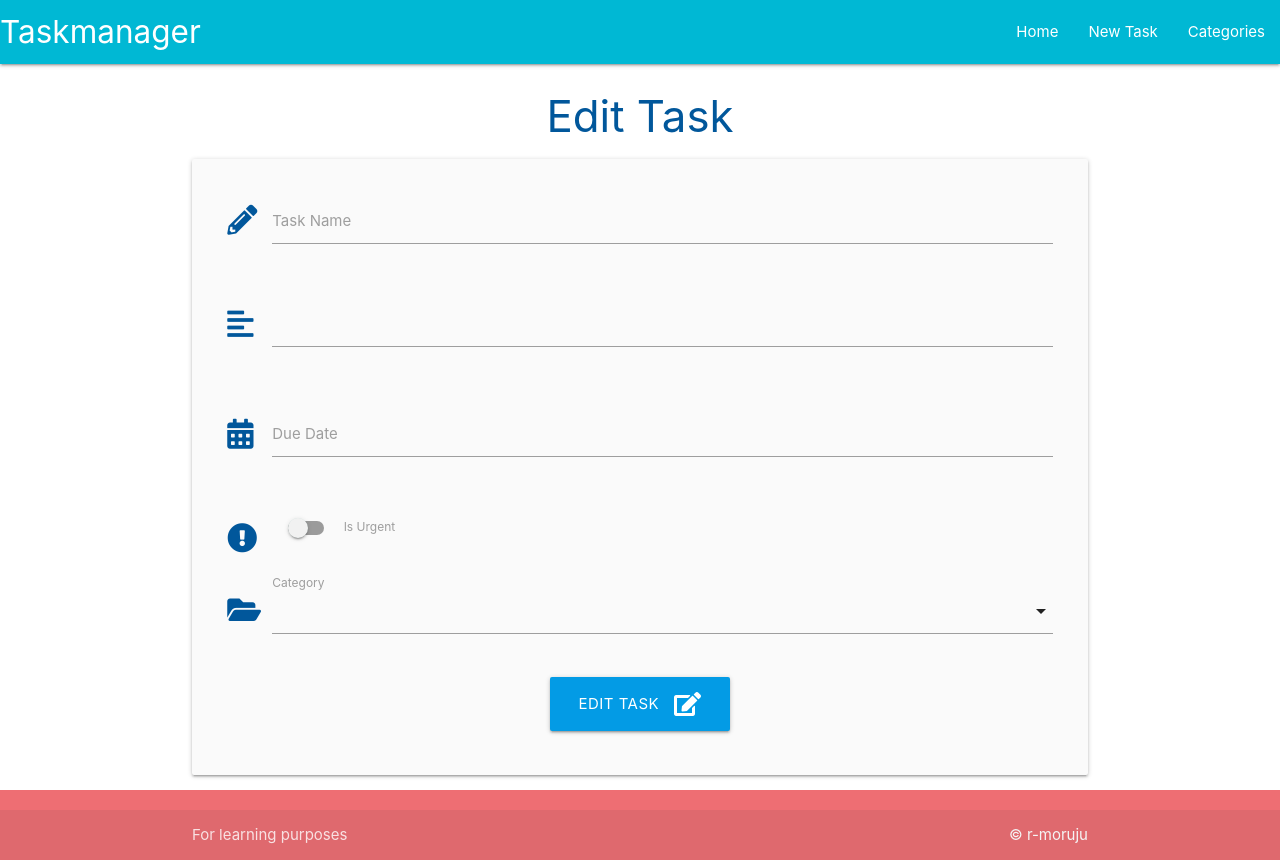
After one commit to r-moruju/task-manager-walkthrough, a Flask app: template taskmanager/templates/edit_task.html in a window 1280 px wide. The commit adds this page. Run offline with Flask 2, Linux system fonts and the light colour scheme; the template is opened without the code that fills it, so the values that code supplies are empty.

Commit message:
Add edit feature to tasks

```diff
--- /dev/null
+++ b/taskmanager/templates/edit_task.html
@@ -0,0 +1,73 @@
+{% extends "base.html" %}
+{% block content %}
+
+<h3 class="light-blue-text text-darken-4 center-align">Edit Task</h3>
+
+<div class="row card-panel grey lighten-5">
+    <form class="col s12" method="POST" action="{{ url_for('edit_task', task_id=task.id) }}">
+        <!-- Task name -->
+        <div class="row">
+            <div class="input-field col s12">
+                <i class="fas fa-pencil-alt prefix light-blue-text text-darken-4"></i>
+                <input id="task_name" name="task_name" value="{{ task.task_name }}" minlength="5" maxlength="50" type="text" class="validate"
+                    required>
+                <label for="task_name">Task Name</label>
+            </div>
+        </div>
+        <!-- Task description -->
+        <div class="row">
+            <div class="input-field col s12">
+                <i class="fas fa-align-left prefix light-blue-text text-darken-4"></i>
+                <textarea id="task_description" name="task_description" minlength="5" maxlength="200" type="text"
+                    class="materialize-textarea validate" required>{{ task.task_description }}</textarea>
+                <label for="task_description"></label>
+            </div>
+        </div>
+        <!-- due_date -->
+        <div class="row">
+            <div class="input-field col s12">
+                <i class="fas fa-calendar-alt prefix light-blue-text text-darken-4"></i>
+                <input id="due_date" name="due_date" value="{{ task.due_date }}" type="text" class="datepicker validate" required>
+                <label for="due_date">Due Date</label>
+            </div>
+        </div>
+        <!-- is_urgent-->
+        <div class="row">
+            <div class="input-field col s12">
+                <div class="switch">
+                    <i class="fas fa-exclamation-circle prefix light-blue-text text-darken-4"></i>
+                    <label for="is_urgent">
+                        <input id="is_urgent" name="is_urgent" type="checkbox">
+                        <span class="lever"></span>
+                        Is Urgent
+                    </label>
+                </div>
+            </div>
+        </div>
+
+        <!-- category_id-->
+        <div class="row">
+            <div class="input-field col s12">
+                <i class="fas fa-folder-open prefix light-blue-text text-darken-4"></i>
+                <select name="category_id" id="category_id" class="validate" required>
+                    <option value="" disabled selected>{{ task.category }}</option>
+                    {% for category in categories %}
+                    <option value="{{ category.id }}">{{ category.category_name }}</option>
+                    {% endfor %}
+                </select>
+                <label for="category_id">Category</label>
+            </div>
+        </div>
+
+        <!-- submit button -->
+        <div class="row">
+            <div class="col s12 center-align">
+                <button type="submit" class="btn-large light-blue darken-1">
+                    Edit Task <i class="fas fa-edit right"></i>
+                </button>
+            </div>
+        </div>
+    </form>
+</div>
+
+{% endblock %}
--- a/taskmanager/templates/tasks.html
+++ b/taskmanager/templates/tasks.html
@@ -34,6 +34,7 @@
                 <td>No</td>
             {% endif %}
             <td>{{ task.category }}</td>
+            <td><a href="{{ url_for('edit_task', task_id=task.id) }}" class="btn green">Edit</a></td>
         </tr>
         {% endfor %}
     </tbody>
```
Also changed, not shown: taskmanager/routes.py (+14 -0 lines).
